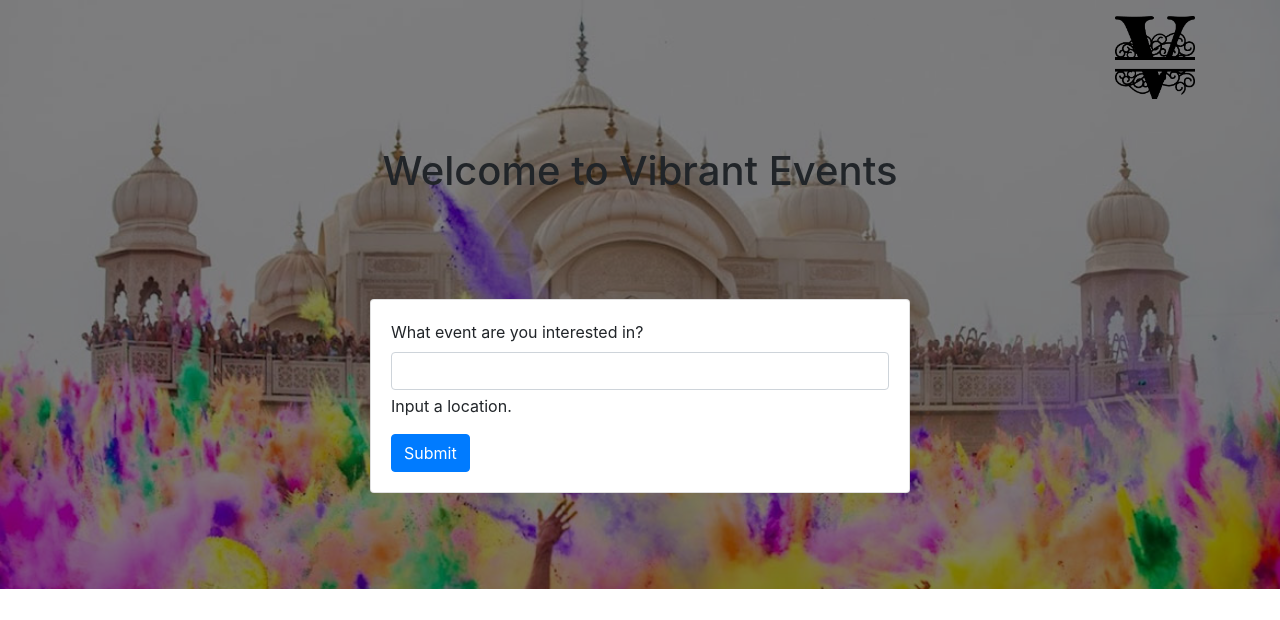
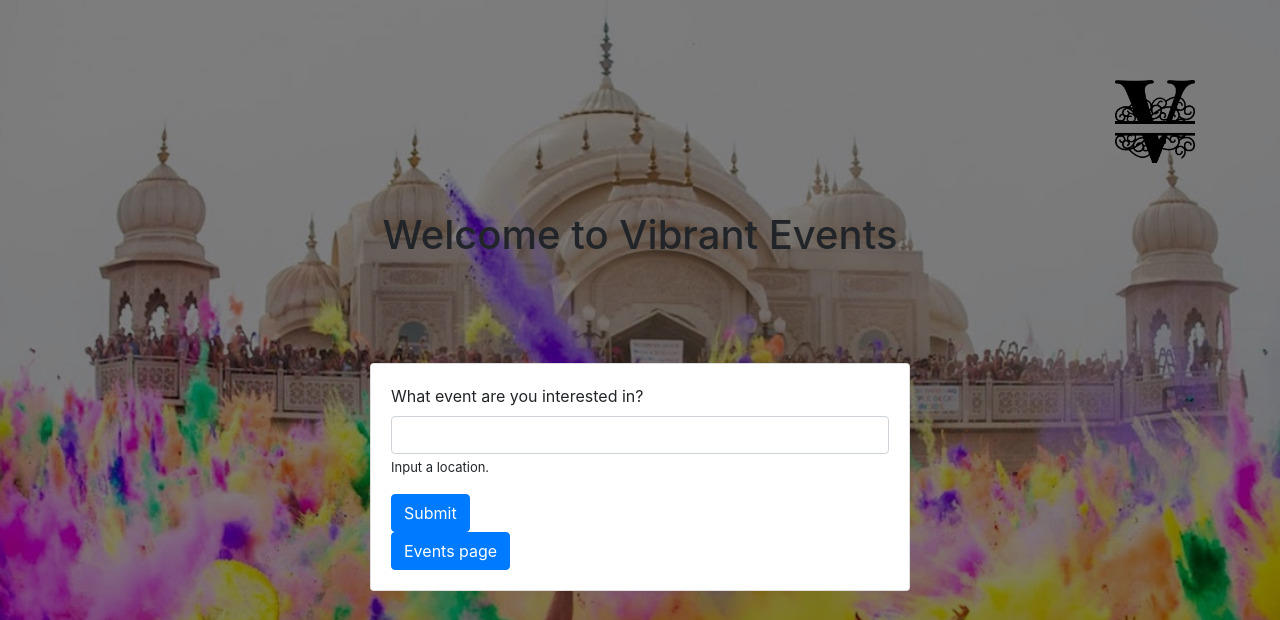
Before and after one commit to Thewa55/Vibrant-Events, a plain HTML site: page index.html in a window 1280 px wide. Shown: the top 620 px of the page. Drawn offline with nearby package versions, Linux system fonts and the light colour scheme.

Commit message:
Added a new button to go event page

```diff
--- a/assets/css/index.css
+++ b/assets/css/index.css
@@ -13,6 +13,5 @@
 }
 .logo {
     width: 5em;
-    padding-right: 0px;
     float: right;
 }
--- a/assets/js/index.js
+++ b/assets/js/index.js
@@ -0,0 +1,9 @@
+$(document).ready(() => {
+
+    $(".events").on("click", () => {
+        console.log("Clicked")
+        location.href = "./assets/Events.html"
+    })
+
+
+})
--- a/index.html
+++ b/index.html
@@ -5,6 +5,7 @@
     <meta http-equiv="X-UA-Compatible" content="IE=edge">
     <meta name="viewport" content="width=device-width, initial-scale=1.0">
     <title>Vibrant Events</title>
+    <link rel="stylesheet" href="https://cdnjs.cloudflare.com/ajax/libs/animate.css/4.1.1/animate.min.css"/>
     <link rel="stylesheet" href="https://maxcdn.bootstrapcdn.com/bootstrap/4.0.0/css/bootstrap.min.css" integrity="sha384-Gn5384xqQ1aoWXA+058RXPxPg6fy4IWvTNh0E263XmFcJlSAwiGgFAW/dAiS6JXm" crossorigin="anonymous">
     <script src="https://code.jquery.com/jquery-3.2.1.slim.min.js" integrity="sha384-KJ3o2DKtIkvYIK3UENzmM7KCkRr/rE9/Qpg6aAZGJwFDMVNA/GpGFF93hXpG5KkN" crossorigin="anonymous"></script>
     <script src="https://cdnjs.cloudflare.com/ajax/libs/popper.js/1.12.9/umd/popper.min.js" integrity="sha384-ApNbgh9B+Y1QKtv3Rn7W3mgPxhU9K/ScQsAP7hUibX39j7fakFPskvXusvfa0b4Q" crossorigin="anonymous"></script>
@@ -12,15 +13,15 @@
     <link rel="stylesheet" href="assets/css/index.css" />
 </head>
 <body >
-    <div class="container-fuild hero full-height-image">
+    <div class="jumbotron jumbotron-fluid hero">
         <div class="container ">
             <div class="row justify-content-end">
-                <div class="col-1 pt-3 pl-5">
+                <div class="col-1 pt-3">
                     <img class="logo" src="assets/images/V logo.png">
                 </div>
             </div>
         </div>
-        <h1 class="text-center pt-5">Welcome to Vibrant Events</h1>
+        <h1 class="text-center pt-5 animate__animated animate__jackInTheBox">Welcome to Vibrant Events</h1>
         <div class="py-5 container">
             <div class=" py-5 row justify-content-center">
                 <div class="col-6">
@@ -30,10 +31,11 @@
                                 <div class="mb-3">
                                     <label for="locationInput" class="form-label">What event are you interested in?</label>
                                     <input type="text" class="form-control" id="locationInput" aria-describedby="emailHelp">
-                                    <div id="emailHelp" class="form-text">Input a location.</div>
+                                    <div id="helpText" style="font-size: small;" class="form-text">Input a location.</div>
                                 </div>
                                 <button type="submit" class="btn btn-primary">Submit</button>
                             </form>
+                            <button class="btn events btn-primary">Events page</button>
                         </div>
                     </div>
                 </div>
@@ -43,21 +45,6 @@
     <div class="container-fluid pt-5">
         <div class="row">
             <div class="col-4">
-                <!-- <div id="carouselExampleSlidesOnly" class="carousel slide"  data-interval="3000" data-ride="carousel">
-                    <div class="carousel-inner">
-                        <div class="carousel-item active">
-                            <img class="d-block w-100" src="./assets/images/Holi-Cara1.jpeg" alt="First slide">
-                        </div>
-                        <div class="carousel-item ">
-                            <img class="d-block w-100" src="./assets/images/Holi-Cara2.jpeg" alt="Second slide">
-                        </div>
-                        <div class="carousel-item">
-                            <img class="d-block w-100" src="./assets/images/Holi-Cara3.jpeg" alt="Third slide">
-                        </div>
-                    </div>
-                </div> -->
-
-
                 <div id="holi" class="carousel slide" data-ride="carousel">
                     <div class="carousel-inner">
                     <div class="carousel-item active">
```
